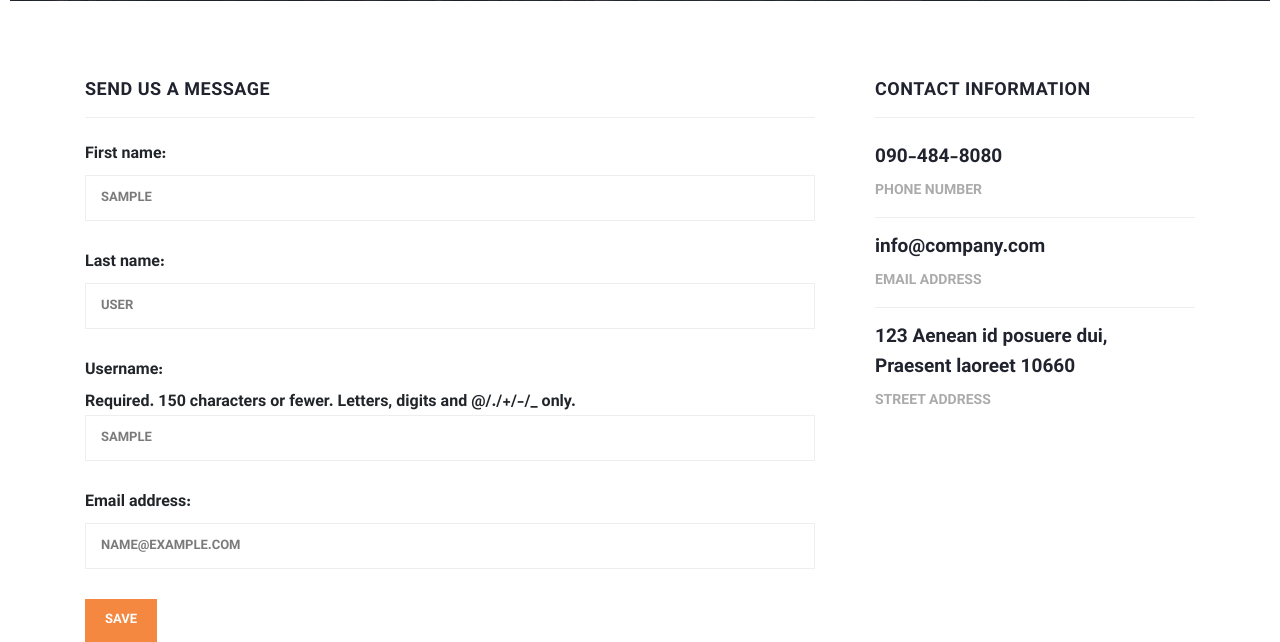
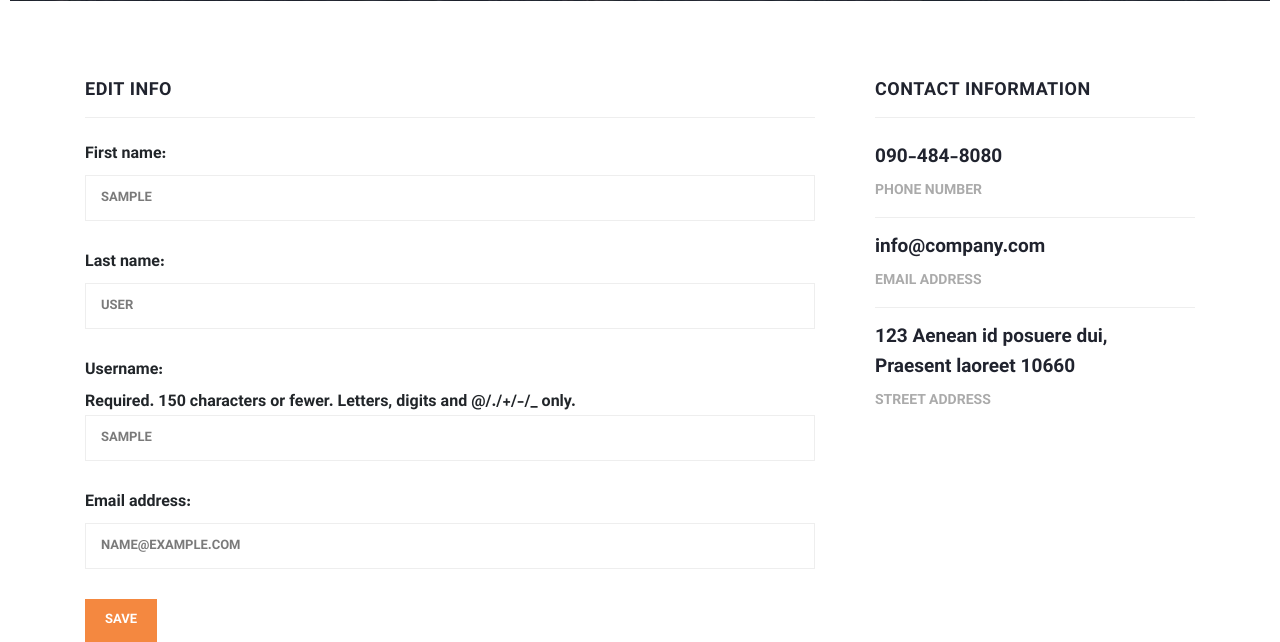
Before and after one commit to Arazdevp/StandBlog, a Django app: page /edit-info in a window 1280 px wide. Shown: the part 429-1071 px from the top of the page. Run offline with Django 5.2, Linux system fonts and the light colour scheme; the visitor is signed in with stand-in values (Sample User, id 1); some libraries are stand-ins or nearby versions.

Commit message:
refactor(edit-info): add edit-info url to header; change edit-info page header text

```diff
--- a/account/templates/account/edit_info.html
+++ b/account/templates/account/edit_info.html
@@ -34,7 +34,7 @@
                             <div class="col-lg-8">
                                 <div class="sidebar-item contact-form">
                                     <div class="sidebar-heading">
-                                        <h2>Send us a message</h2>
+                                        <h2>Edit Info</h2>
                                     </div>
                                     <div class="content">
                                         <form id="contact" action="" method="post">
--- a/templates/includes/header.html
+++ b/templates/includes/header.html
@@ -32,12 +32,12 @@
 
                             <div class="d-flex">
                                 {% if user.profile.image %}
-                                    <span><img src="{{ user.profile.image.url }}" width="40px" height="40px"
-                                               style="border-radius: 100%" alt="profile"></span>
+                                    <span><a href="{% url "edit_info" %}"><img src="{{ user.profile.image.url }}" width="40px" height="40px"
+                                               style="border-radius: 100%" alt="profile"></a></span>
 
                                 {% else %}
-                                    <span><img src="{% static "images/Default-Profile-picture.png" %}" width="40px"
-                                               height="40px" style="border-radius: 100%" alt="profile"></span>
+                                    <span><a href="{% url "edit_info" %}"><img src="{% static "images/Default-Profile-picture.png" %}" width="40px"
+                                               height="40px" style="border-radius: 100%" alt="profile"></a></span>
 
                                 {% endif %}
                                 <a class="nav-link" href="">{{ request.user.username }}</a>
```
